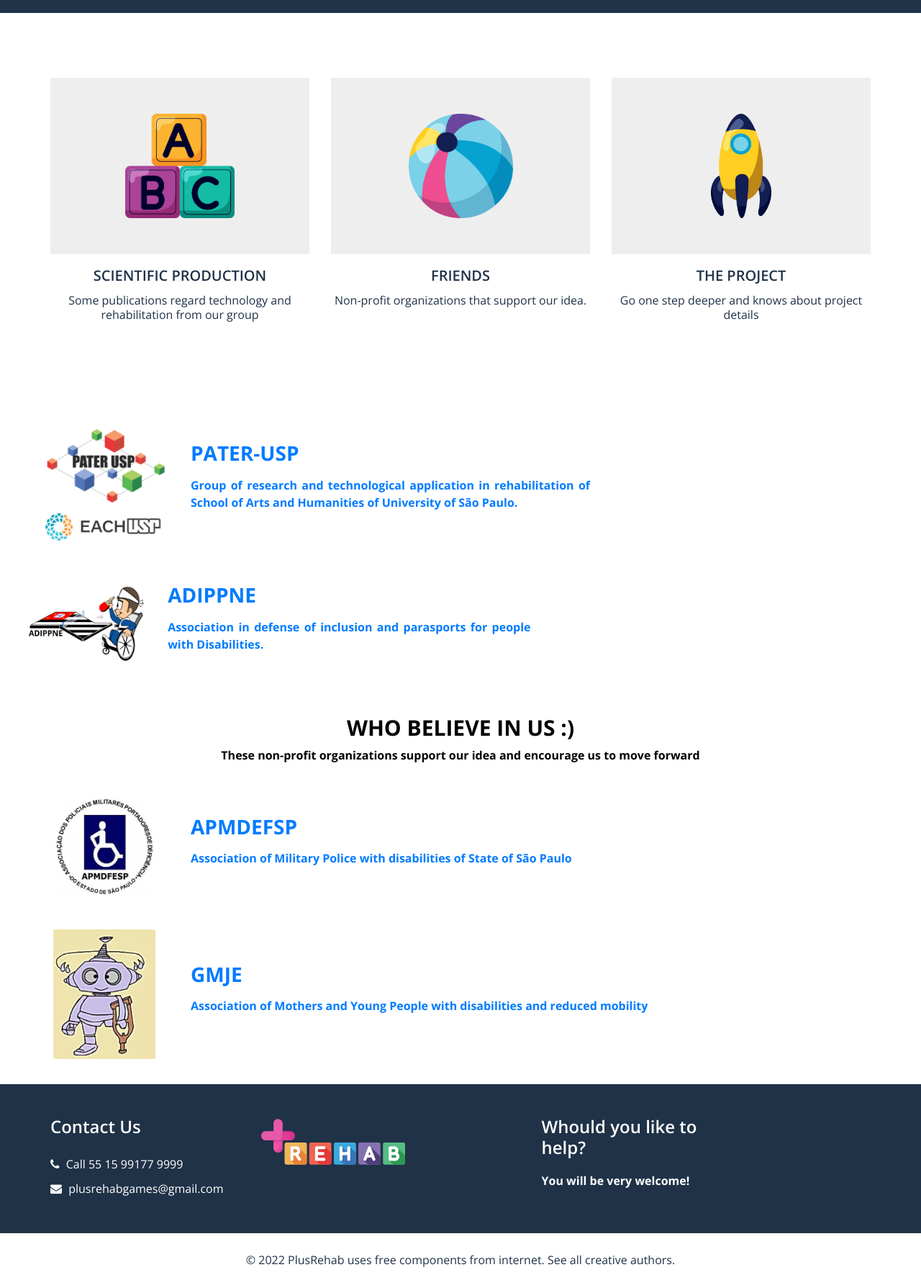
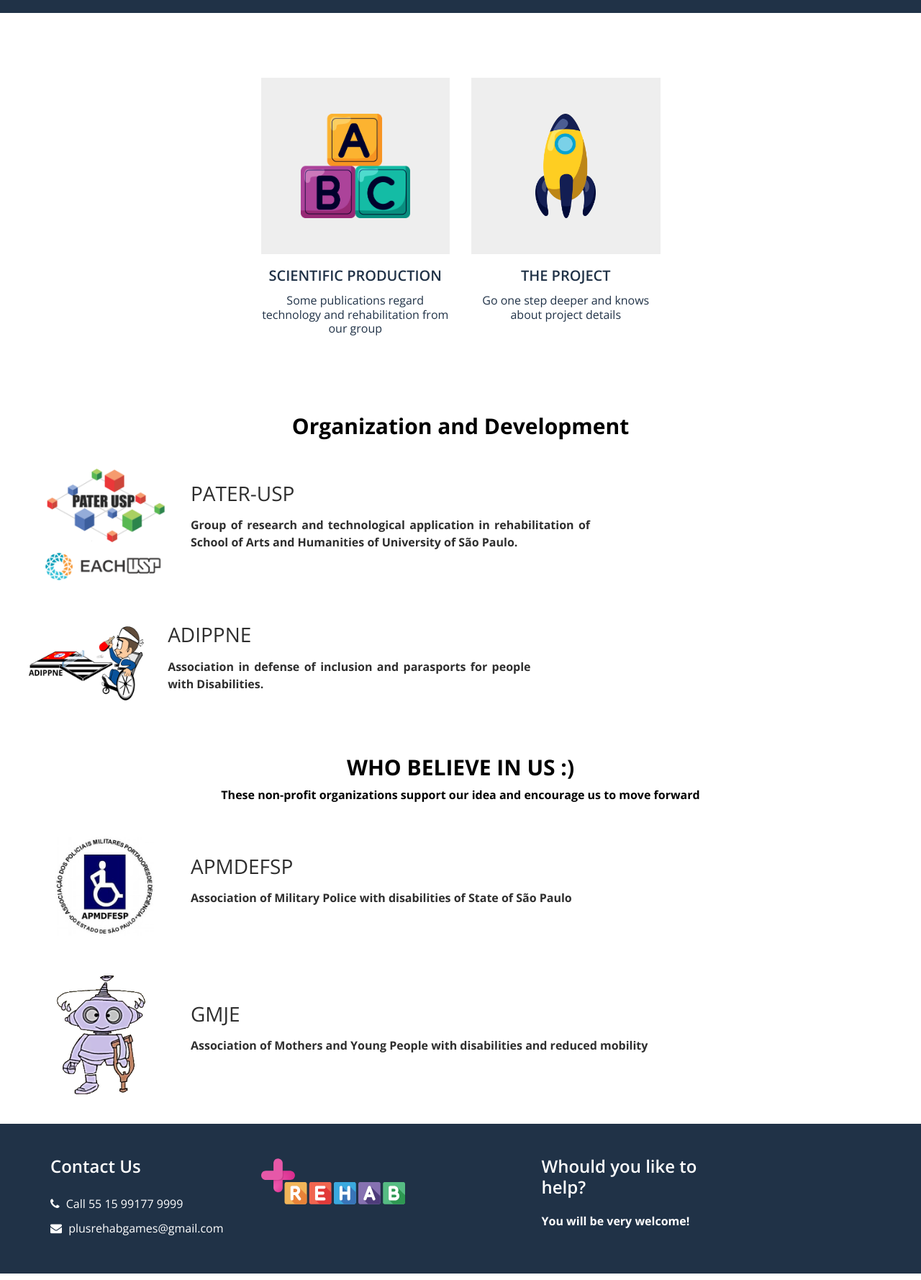
Before and after one commit to edudati/PlusRehabSite, a PHP site: page / in a window 1280 px wide. Shown: the part 1652-3430 px from the top of the page at 72% size. Run offline with PHP 8.4, Linux system fonts and the light colour scheme; some libraries are stand-ins or nearby versions.

Commit message:
update supporters

```diff
--- a/css/style.css
+++ b/css/style.css
@@ -613,7 +613,7 @@
 }
 
 
-.organization_section .detail-box h3 {
+.organization_section .detail-box h1 {
   font-weight: bold;
   color: #203247;
 }
@@ -622,6 +622,16 @@
   margin-top: 15px;
   color: #000000;
   text-align: justify;
+}
+
+.organization_section .detail-box a {
+  margin-top: 15px;
+  color:#2e2e2e;
+  text-align: justify;
+}
+
+.organization_section .detail-box a:hover {
+  color:#298c92;
 }
 
 
--- a/home.html
+++ b/home.html
@@ -223,8 +223,8 @@
 
   <section class="shop_section layout_padding">
     <div class="container">
-      <div class="row">
-        <div class="col-md-4">
+      <div class="row justify-content-center">
+        <div class="col-md-3">
           <div class="box">
             <a href="publications.html">
               <div class="img-box">
@@ -241,24 +241,7 @@
             </a>
           </div>
         </div>
-        <div class="col-md-4">
-          <div class="box">
-            <a href="">
-              <div class="img-box">
-                <img src="images/p4.png" alt="">
-              </div>
-              <div class="detail-box">
-                <a href="">
-                  FRIENDS
-                </a>
-                <h6>
-                  Non-profit organizations that support our idea.
-                </h6>
-              </div>
-            </a>
-          </div>
-        </div>
-        <div class="col-md-4">
+        <div class="col-md-3">
           <div class="box">
             <a href="">
               <div class="img-box">
@@ -284,6 +267,7 @@
 
   <section class="organization_section" id="partners">
     <div class="container">
+      <h1>Organization and Development</h1>
       <div class="row">
         <div class="col-md-2 pl-md-0">
           <div class="img-box">
```
Also changed, not shown: images/GMJE.PNG.
